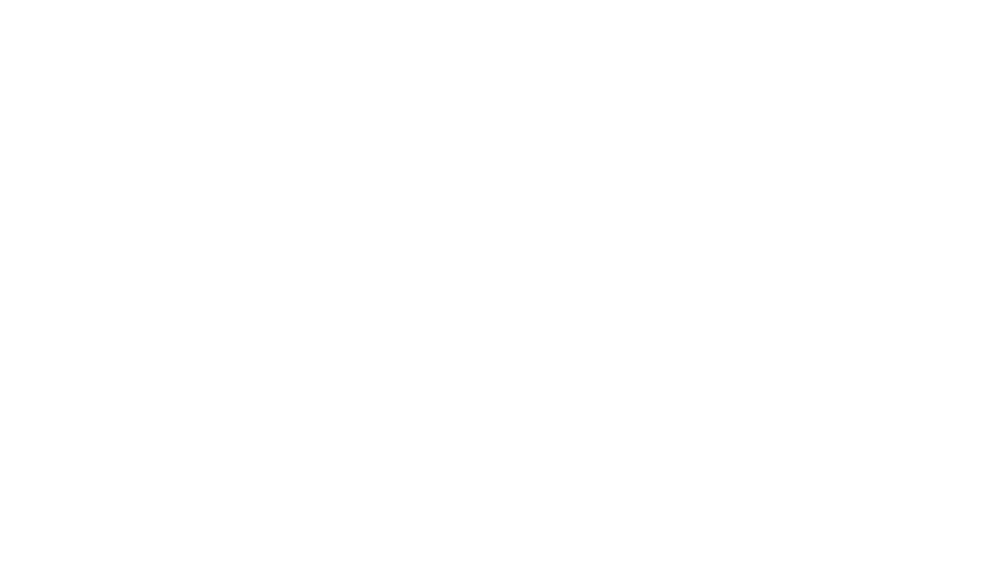
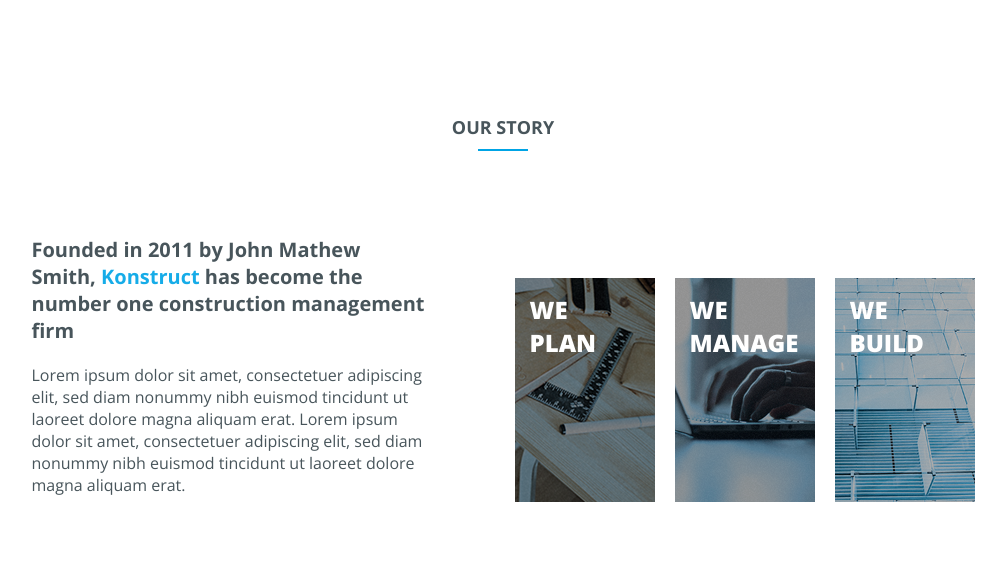
Before and after one commit to PutilinIlya1982/Site_1_portfolio, a plain HTML site: page index.html in a window 1280 px wide. Shown: the whole page, without its empty margins (137-1143 px from the left). Drawn offline with nearby package versions, Linux system fonts and the light colour scheme.

Commit message:
Story_07.10

```diff
--- /dev/null
+++ b/Style/main.css
@@ -0,0 +1,111 @@
+:root {
+
+}
+
+
+html {
+    box-sizing: border-box;
+}
+*, *::before, *::after {
+    box-sizing: inherit;
+}
+body {
+    margin: 0 auto;
+    font-family: "Open Sans", sans-serif;
+}
+.container {
+    width: 100%;
+    max-width: 1440px;
+    margin: 0 auto;
+    padding: 0 250px;
+}
+/* Раздел 'Our Story' */
+.story {
+    padding: 50px 0;
+}
+.story_inner {
+    display: flex;
+    justify-content: center;
+}
+.story_left {
+    max-width: 406px;
+    margin-right: 77px;
+}
+.story_title_2 {
+    text-transform: uppercase;
+    text-align: center;
+    font-weight: bold;
+    font-size: 18px;
+    padding: 50px 0;
+    color: #48555B;
+}
+.story_title_2:after {
+    content: "";
+    width: 50px;
+    height: 2px;
+    background-color: #00A4E5;
+    display: block;
+    margin: 10px auto 0;
+}
+.story_title_3 {
+    font-size: 20px;
+    font-weight: bold;
+    color: #48555B;
+}
+.accent_color {
+    color: #16ACE8;
+
+}
+.story_text {
+    color: #48555B;
+}
+.story_right {
+    display: flex;
+    align-items: flex-end;
+    margin-bottom: 10px;
+}
+.story_item {
+    padding: 15px;
+    font-size: 24px;
+    color: #FFFFFF;
+    font-weight: 800;
+    text-transform: uppercase;
+    width: 140px;
+    height: 224px;
+    margin-right: 20px;
+}
+.story_item:nth-child(1) {
+    background-image: url(../IMG/Bitmap1.png);
+}
+.story_item:nth-child(2) {
+    background-image: url(../IMG/Bitmap2.png);
+}
+.story_item:nth-child(3) {
+    background-image: url(../IMG/Bitmap3.png);
+    margin-right: 0;
+}
+@media screen and (max-width: 1440px) {
+    .container {
+        padding: 0 50px;
+    }
+}
+@media screen and (max-width: 1024px) {
+    .story_inner {
+        flex-wrap: wrap;
+    }
+    .story_left {
+        margin: 0 auto;
+    }
+}
+@media screen and (max-width: 500px) {
+    .story_right {
+        flex-direction: column;
+        gap: 10px;
+    }
+    .story_item:nth-child(1) {
+        margin-right: 0;
+    }
+    .story_item:nth-child(2) {
+        margin-right: 0;
+    }
+}
--- a/index.html
+++ b/index.html
@@ -3,9 +3,33 @@
 <head>
     <meta charset="UTF-8">
     <meta name="viewport" content="width=device-width, initial-scale=1.0">
-    <title>Document</title>
+    <title>Konstruct template</title>
+    <link rel="stylesheet" href="Style/main.css">
+    <link rel="preconnect" href="https://fonts.googleapis.com">
+    <link rel="preconnect" href="https://fonts.gstatic.com" crossorigin>
+    <link href="https://fonts.googleapis.com/css2?family=Bebas+Neue&family=Montserrat:ital,wght@0,100..900;1,100..900&display=swap" rel="stylesheet">
+    <link href="https://fonts.googleapis.com/css2?family=Bebas+Neue&family=Montserrat:ital,wght@0,100..900;1,100..900&family=Open+Sans:ital,wght@0,300..800;1,300..800&display=swap" rel="stylesheet">
 </head>
 <body>
 
+    <section class="story">
+        <div class="container">
+            <h2 class="story_title_2">Our story</h2>
+            <div class="story_inner">
+                <div class="story_left">
+                    <h3 class="story_title_3">Founded in 2011 by John Mathew<br> Smith, <span class="accent_color">Konstruct</span> has become the<br> number one construction management<br> firm</h3>
+                    <p class="story_text">Lorem ipsum dolor sit amet, consectetuer adipiscing elit, sed diam nonummy nibh euismod tincidunt ut laoreet dolore magna aliquam erat. Lorem ipsum dolor sit amet, consectetuer adipiscing elit, sed diam nonummy nibh euismod tincidunt ut laoreet dolore magna aliquam erat.</p>
+                </div>
+                <div class="story_right">
+                    <div class="story_item">We plan</div>
+                    <div class="story_item">We manage</div>
+                    <div class="story_item">We build</div>
+                </div>
+            </div>
+        </div>
+    </section>
+
+
+
 </body>
 </html>
```
Also changed, not shown: IMG/Bitmap1.png (added), IMG/Bitmap2.png (added), IMG/Bitmap3.png (added), IMG/company-logo-black.png (added), IMG/company-logo-white.png (added), IMG/header_back.jpg (added), 2 other files.
